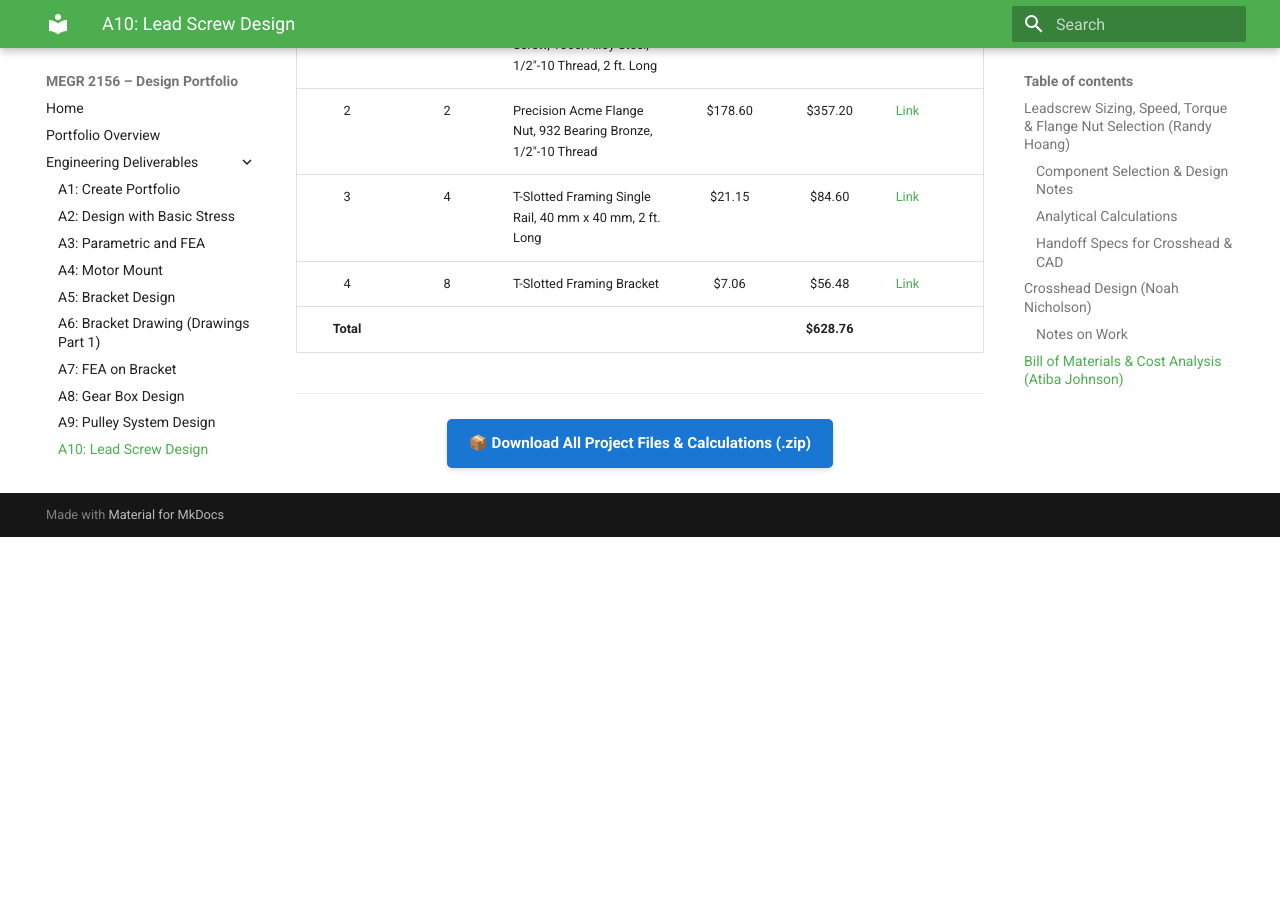
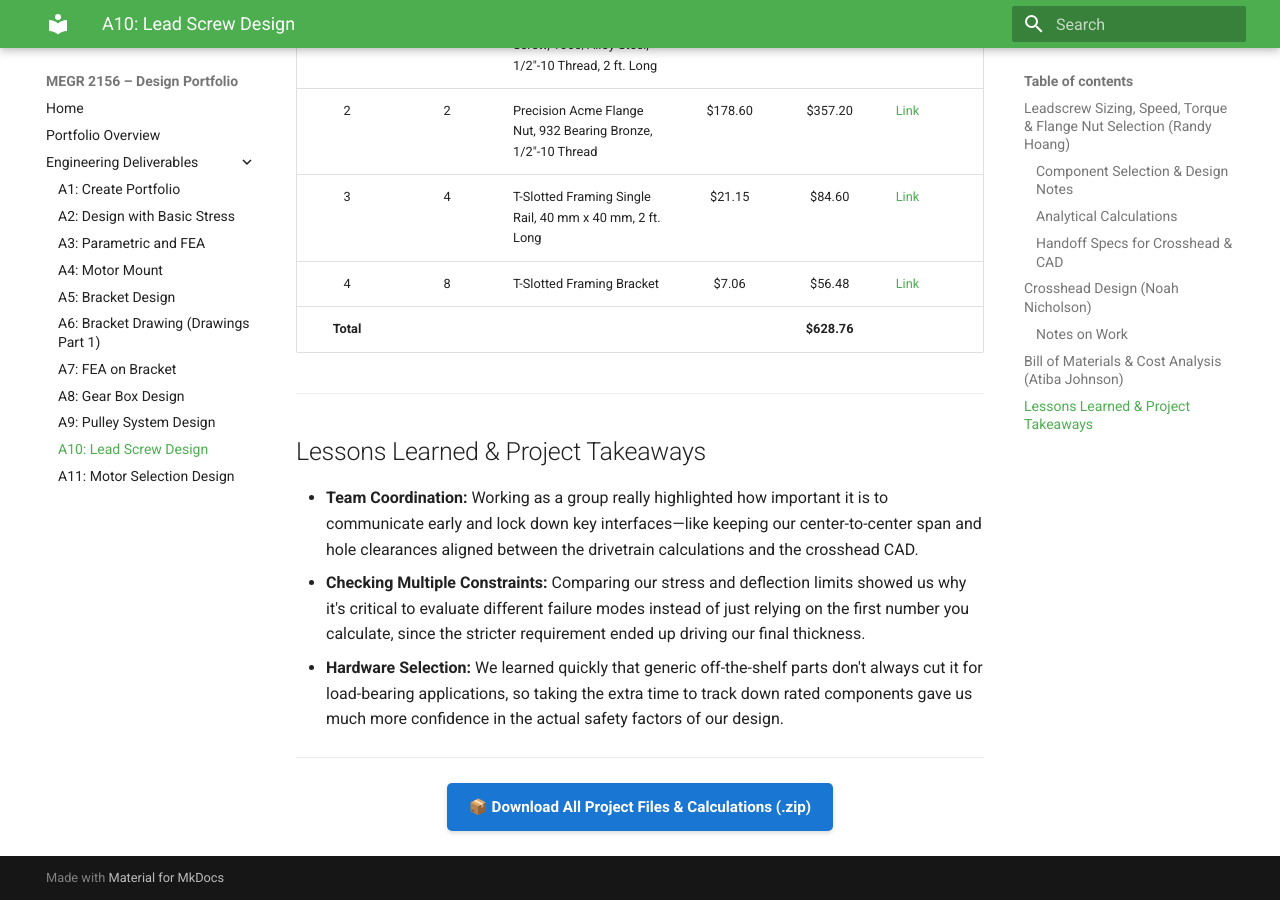
Before and after one commit to rhoang628/megr2156-portfolio, an MkDocs documentation site: the page built from docs/assignments/A10/index.md, in a window 1280 px wide and 900 px high, scrolled down 4801 px. Built offline with MkDocs 1.6.1 and Material for MkDocs 9.7.7, drawn with Linux system fonts in a browser that asks for light colours; before the commit the page ends 5338 px from its top, so only the background shows below that.

Commit message:
Add lessons learned and takeaways to index.md
Added lessons learned and project takeaways section to index.md.

```diff
--- a/docs/assignments/A10/index.md
+++ b/docs/assignments/A10/index.md
@@ -102,6 +102,14 @@ Given the constraints on the crosshead, I had to find the stress and deflection
 
 ---
 
+## Lessons Learned & Project Takeaways
+
+- **Team Coordination:** Working as a group really highlighted how important it is to communicate early and lock down key interfaces—like keeping our center-to-center span and hole clearances aligned between the drivetrain calculations and the crosshead CAD.
+- **Checking Multiple Constraints:** Comparing our stress and deflection limits showed us why it's critical to evaluate different failure modes instead of just relying on the first number you calculate, since the stricter requirement ended up driving our final thickness.
+- **Hardware Selection:** We learned quickly that generic off-the-shelf parts don't always cut it for load-bearing applications, so taking the extra time to track down rated components gave us much more confidence in the actual safety factors of our design.
+
+  ---
+
 <div align="center" style="margin: 25px 0; gap: 12px; display: flex; justify-content: center; flex-wrap: wrap;">
   <a href="A10.zip" download="A10.zip" style="
     background-color: #1976d2;
```
